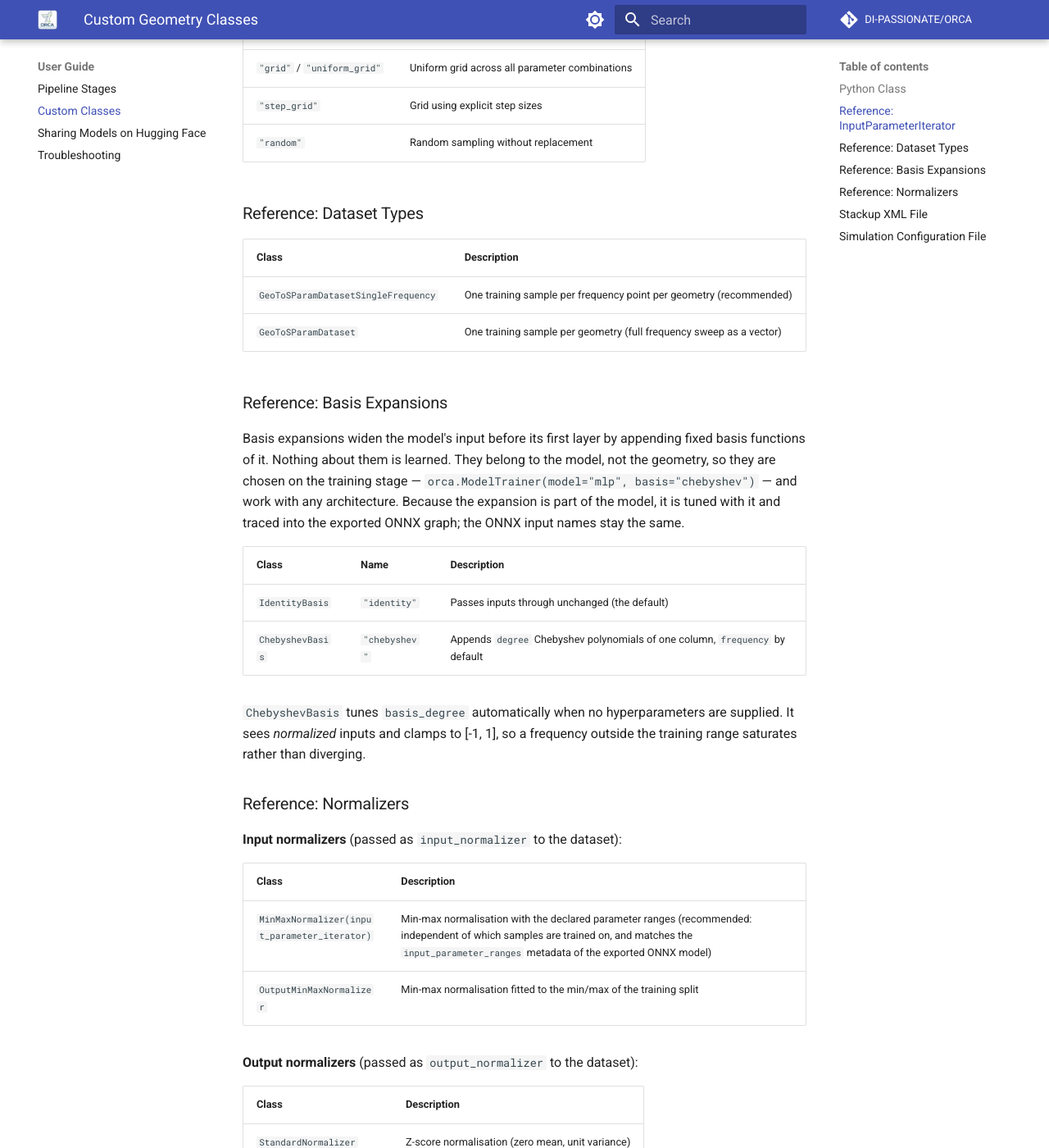
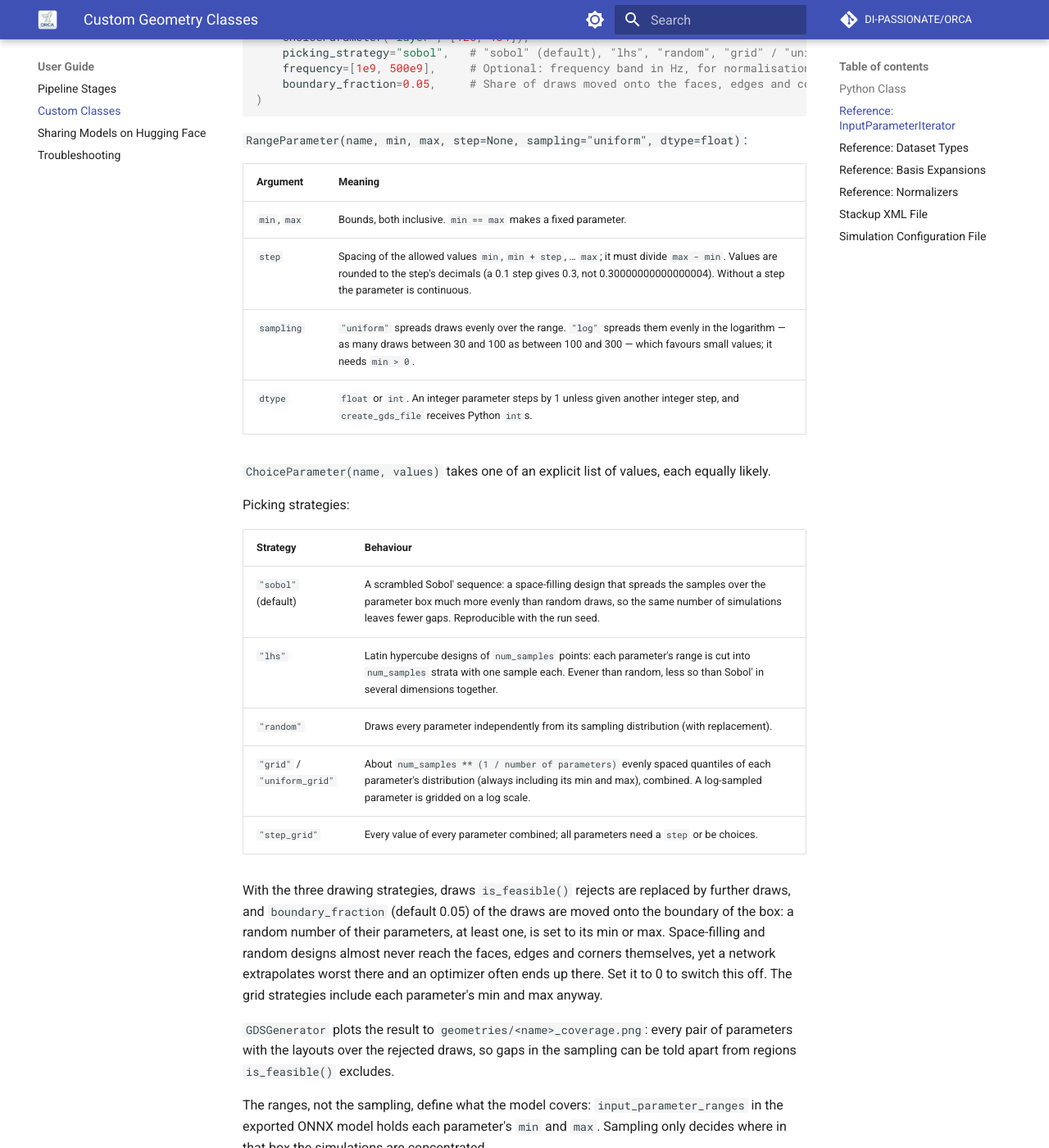
Before and after one commit to DI-PASSIONATE/ORCA, an MkDocs documentation site: the page built from docs/custom_class.md, in a window 1280 px wide and 1400 px high, scrolled down 3969 px. Shown: the whole window at 82% size. Built offline with MkDocs 1.6.1 and Material for MkDocs 9.7.7, drawn with Linux system fonts in a browser that asks for light colours; comment, search, counter and statistics services are not loaded; some of the changed text lies outside the part shown.

Commit message:
Updated docs with new sampling strategies + plot

````diff
--- a/docs/custom_class.md
+++ b/docs/custom_class.md
@@ -24,7 +24,7 @@ The Python class should be a `@dataclass` extending `orca.BaseGeometry` and must
 - `name: str` — Unique identifier for the geometry (used as directory name and file prefix).
 - `stackup_xml: str` — Path to the stackup XML file describing the physical layer stack.
 - `simconfig_filename: str` — Path to the Palace simulation configuration file (`.simcfg`).
-- `input_parameter_iterator: InputParameterIterator` — Defines geometry parameters and their sampling ranges.
+- `input_parameter_iterator: InputParameterIterator` — Declares the geometry's parameters (`RangeParameter` / `ChoiceParameter` objects) and how they are sampled; see the [reference below](#reference-inputparameteriterator).
 
 !!! warning "Give the object-valued field a `default_factory`"
 
@@ -56,7 +56,7 @@ The Python class should be a `@dataclass` extending `orca.BaseGeometry` and must
 **Optional methods:**
 
 - `feasibility_constraints() -> list[str]` — The same rules as `is_feasible()`, written as boolean expressions over the input parameter names, e.g. `"bottom_linewidth <= bottom_winding_diameter / 3"`. `OnnxExporter` stores them in the model's `input_constraints` metadata, so COBRA can refuse a query for a geometry that cannot be built instead of returning a prediction the model was never trained for. The grammar is a small subset of Python (arithmetic, comparisons, `and`/`or`/`not`, `a if c else b`, and `abs min max sqrt sin cos tan radians ceil floor round`, plus `pi` and `sqrt2`), documented in `orca.geometry.constraints`; anything else is rejected at export. Derive the strings from the same numbers as `is_feasible()` and add a test that they agree on random draws (see `tests/test_constraints.py` for the presets' version).
-- `is_feasible(params) -> bool` — Whether a parameter combination describes a layout that can be drawn (default: always `True`). `GDSGenerator` calls it for every draw of the iterator; rejected draws are counted and, with the `"random"` strategy, redrawn, so the requested number of samples is met with buildable layouts only. Put cheap, closed-form constraints between parameters here — a winding that must fit its diameter, a feed gap that must fit the octagon's side. The presets derive it from the same check their cell code runs, so the two cannot disagree.
+- `is_feasible(params) -> bool` — Whether a parameter combination describes a layout that can be drawn (default: always `True`). `GDSGenerator` calls it for every draw of the iterator; rejected draws are counted and, with the `"sobol"`, `"lhs"` and `"random"` strategies, replaced by further draws, so the requested number of samples is met with buildable layouts only. Put cheap, closed-form constraints between parameters here — a winding that must fit its diameter, a feed gap that must fit the octagon's side. The presets derive it from the same check their cell code runs, so the two cannot disagree.
 
 !!! warning "Reject, never clamp"
 
@@ -94,14 +94,15 @@ Example:
 # Builds a fresh iterator per geometry instance. See the warning above:
 # a bare `= InputParameterIterator(...)` default would be shared by every instance.
 def _input_parameters() -> InputParameterIterator:
+    # All in µm, on a 0.1 µm grid (from orca import InputParameterIterator, RangeParameter)
     return InputParameterIterator(
-        picking_strategy="random",
-        frequency=[1e8, 500e8],  # 1 GHz to 500 GHz
-        bottom_winding_diameter=[x / 10 for x in range(200, 1201, 1)],  # 20.0 to 120.0 in 0.1 steps
-        top_winding_diameter=[x / 10 for x in range(200, 1201, 1)],  # 20.0 to 120.0 in 0.1 steps
-        center_displacement=[x / 10 for x in range(0, 151, 1)],   # 0.0 to 15.0 in 0.1 steps
-        bottom_linewidth=[x / 10 for x in range(20, 121, 1)],     # 2.0 to 12.0 in 0.1 steps
-        top_linewidth=[x / 10 for x in range(20, 121, 1)],        # 2.0 to 12.0 in 0.1 steps
+        RangeParameter("bottom_winding_diameter", 20.0, 120.0, step=0.1),
+        RangeParameter("top_winding_diameter", 20.0, 120.0, step=0.1),
+        RangeParameter("center_displacement", 0.0, 15.0, step=0.1),
+        RangeParameter("bottom_linewidth", 2.0, 12.0, step=0.1),
+        RangeParameter("top_linewidth", 2.0, 12.0, step=0.1),
+        picking_strategy="sobol",
+        frequency=[1e9, 500e9],  # 1 GHz to 500 GHz
     )
 
 
@@ -141,24 +142,49 @@ class TransformerOcta(BaseGeometry):
 
 ### Reference: InputParameterIterator
 
-`InputParameterIterator` defines the set of geometry parameters and how they are sampled during GDS generation.
+`InputParameterIterator` declares the geometry's parameters and how they are sampled during GDS generation. Each parameter is an object; their order is the column order of the parameter table and of the model inputs.
 
 ```python
+from orca import ChoiceParameter, InputParameterIterator, RangeParameter
+
 InputParameterIterator(
-    picking_strategy="random",  # "grid" / "uniform_grid", "step_grid", or "random"
-    frequency=[1e8, 500e8],     # Optional: frequency range included for normalisation (not iterated)
-    param_a=[...],              # List/range of possible values for each geometry parameter
-    param_b=[...],
+    RangeParameter("turns", 1, 5, dtype=int),                     # 1, 2, 3, 4, 5
+    RangeParameter("width", 2.0, 15.0, step=0.02, sampling="log"),
+    RangeParameter("diameter", 30.0, 300.0, step=2.0, sampling="log"),
+    RangeParameter("angle", 0.0, 45.0),                           # continuous
+    ChoiceParameter("layer", [126, 134]),
+    picking_strategy="sobol",   # "sobol" (default), "lhs", "random", "grid" / "uniform_grid", "step_grid"
+    frequency=[1e9, 500e9],     # Optional: frequency band in Hz, for normalisation (not drawn)
+    boundary_fraction=0.05,     # Share of draws moved onto the faces, edges and corners of the box
 )
 ```
+
+`RangeParameter(name, min, max, step=None, sampling="uniform", dtype=float)`:
+
+| Argument | Meaning |
+|---|---|
+| `min`, `max` | Bounds, both inclusive. `min == max` makes a fixed parameter. |
+| `step` | Spacing of the allowed values `min`, `min + step`, … `max`; it must divide `max - min`. Values are rounded to the step's decimals (a 0.1 step gives 0.3, not 0.30000000000000004). Without a step the parameter is continuous. |
+| `sampling` | `"uniform"` spreads draws evenly over the range. `"log"` spreads them evenly in the logarithm — as many draws between 30 and 100 as between 100 and 300 — which favours small values; it needs `min > 0`. |
+| `dtype` | `float` or `int`. An integer parameter steps by 1 unless given another integer step, and `create_gds_file` receives Python `int`s. |
+
+`ChoiceParameter(name, values)` takes one of an explicit list of values, each equally likely.
 
 Picking strategies:
 
 | Strategy | Behaviour |
 |---|---|
-| `"grid"` / `"uniform_grid"` | Uniform grid across all parameter combinations |
-| `"step_grid"` | Grid using explicit step sizes |
-| `"random"` | Random sampling without replacement |
+| `"sobol"` (default) | A scrambled Sobol' sequence: a space-filling design that spreads the samples over the parameter box much more evenly than random draws, so the same number of simulations leaves fewer gaps. Reproducible with the run seed. |
+| `"lhs"` | Latin hypercube designs of `num_samples` points: each parameter's range is cut into `num_samples` strata with one sample each. Evener than random, less so than Sobol' in several dimensions together. |
+| `"random"` | Draws every parameter independently from its sampling distribution (with replacement). |
+| `"grid"` / `"uniform_grid"` | About `num_samples ** (1 / number of parameters)` evenly spaced quantiles of each parameter's distribution (always including its min and max), combined. A log-sampled parameter is gridded on a log scale. |
+| `"step_grid"` | Every value of every parameter combined; all parameters need a `step` or be choices. |
+
+With the three drawing strategies, draws `is_feasible()` rejects are replaced by further draws, and `boundary_fraction` (default 0.05) of the draws are moved onto the boundary of the box: a random number of their parameters, at least one, is set to its min or max. Space-filling and random designs almost never reach the faces, edges and corners themselves, yet a network extrapolates worst there and an optimizer often ends up there. Set it to 0 to switch this off. The grid strategies include each parameter's min and max anyway.
+
+`GDSGenerator` plots the result to `geometries/<name>_coverage.png`: every pair of parameters with the layouts over the rejected draws, so gaps in the sampling can be told apart from regions `is_feasible()` excludes.
+
+The ranges, not the sampling, define what the model covers: `input_parameter_ranges` in the exported ONNX model holds each parameter's `min` and `max`. Sampling only decides where in that box the simulations are concentrated.
 
 ### Reference: Dataset Types
 
````
Also changed, not shown: README.md (+1 -1 lines), docs/index.md (+1 -1 lines), docs/pipeline.md (+1 -1 lines), docs/running_orca.md (+1 -1 lines).
